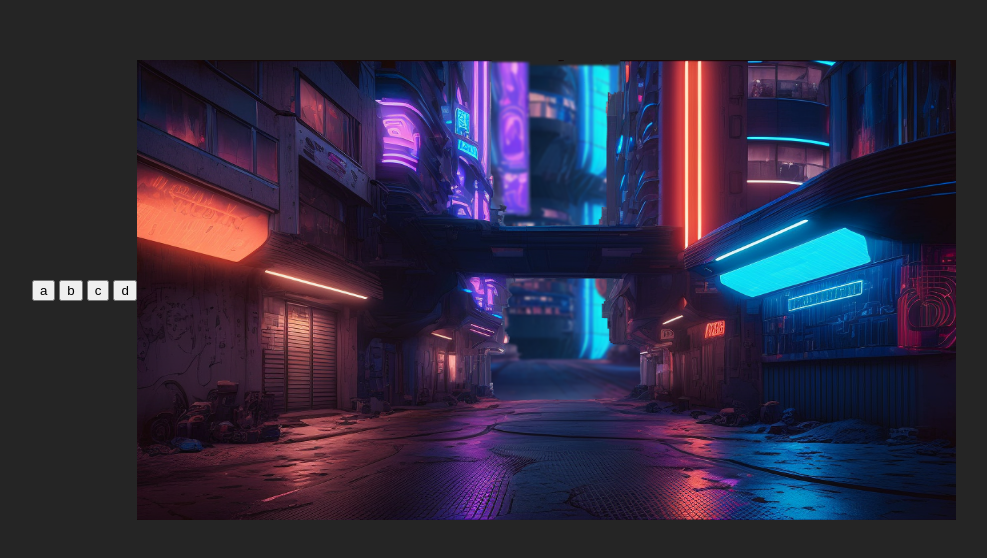
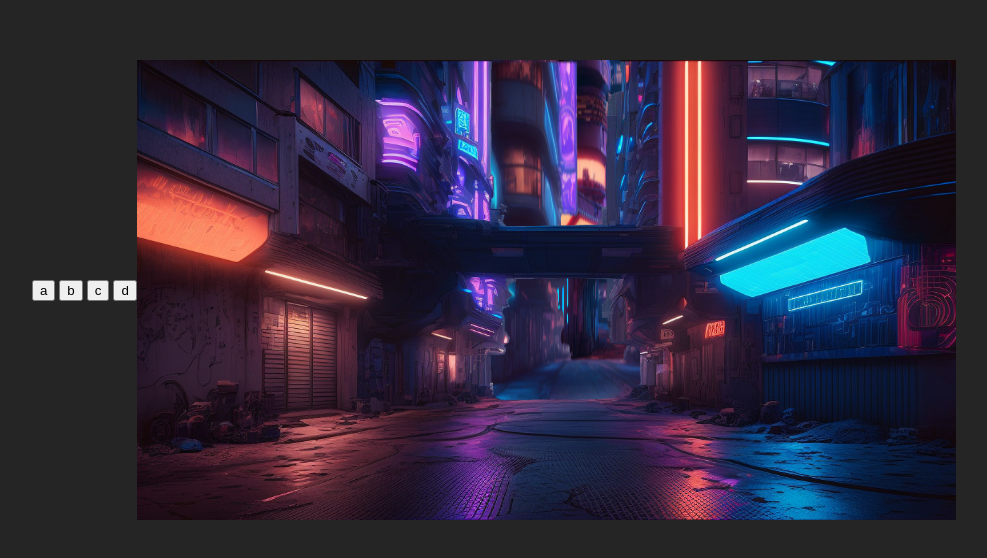
Before and after one commit to gabrieldeori/gabrieldeori.github.io, a plain HTML site: page index.html in a window 1280 px wide. Shown: the part 110-668 px from the top of the page, without its empty margins (146-1133 px from the left). Drawn offline with Linux system fonts and the light colour scheme.

Commit message:
refact: improving initial positions

```diff
--- a/src/mode-experience/backgrounds/initial.css
+++ b/src/mode-experience/backgrounds/initial.css
@@ -17,8 +17,8 @@
   filter: blur(1px);
   height: 100%;
   position: relative;
-  scale: 1 1;
-  translate: 0 -100%;
+  scale: 0.6 1;
+  translate: 5% -100%;
   width: 100%;
   z-index: 2;
 }
@@ -27,8 +27,8 @@
   filter: blur(1px);
   height: 100%;
   position: relative;
-  scale: 1 1;
-  translate: 0 -200%;
+  scale: 0.4 0.8;
+  translate: 10% -215%;
   width: 100%;
   z-index: 1;
 }
@@ -37,8 +37,8 @@
   filter: blur(1px);
   height: 100%;
   position: relative;
-  scale: 1 1;
-  translate: 0 -300%;
+  scale: 0.2 0.8;
+  translate: 20% -315%;
   width: 100%;
   z-index: 0;
 }
```
